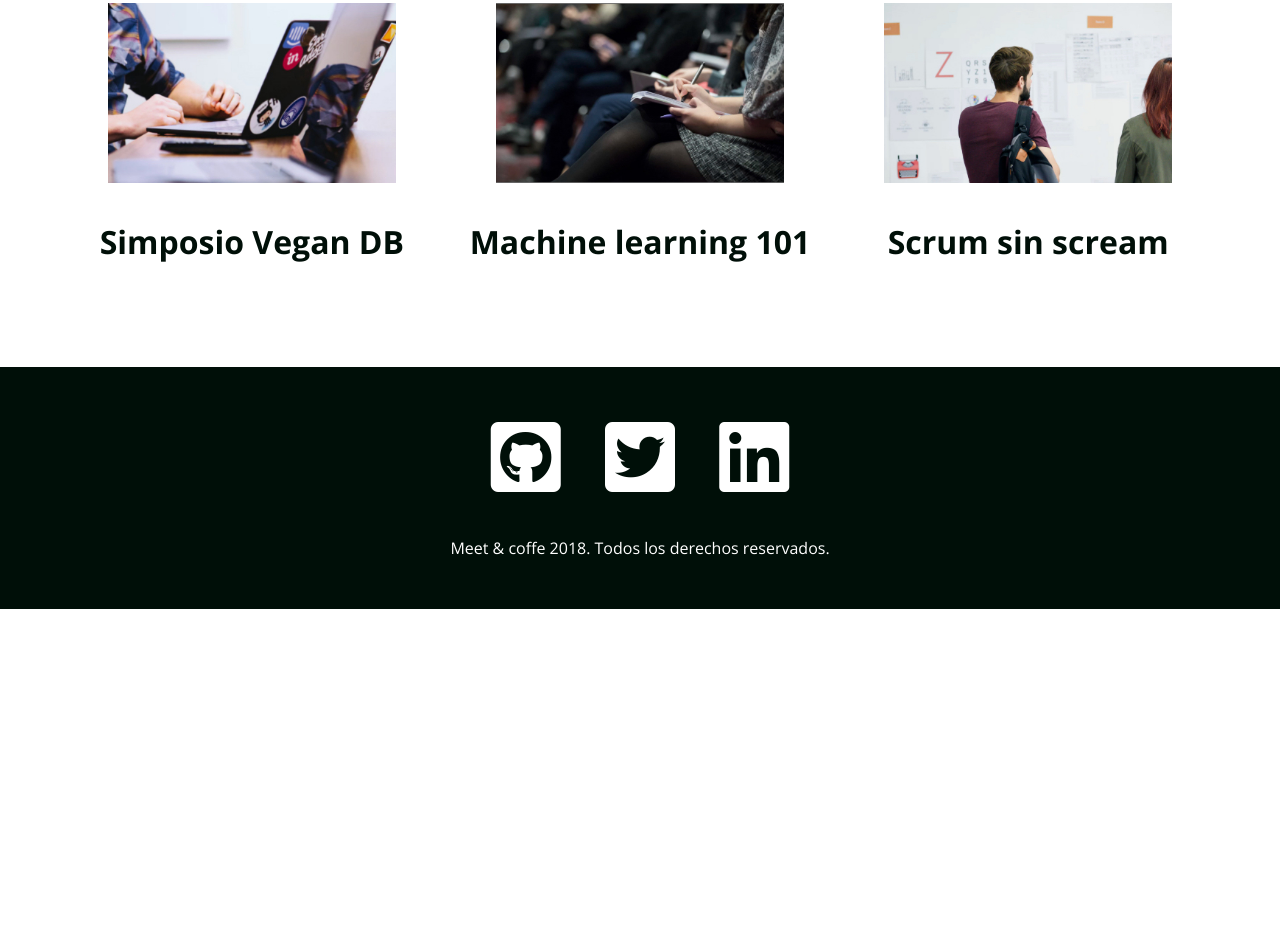
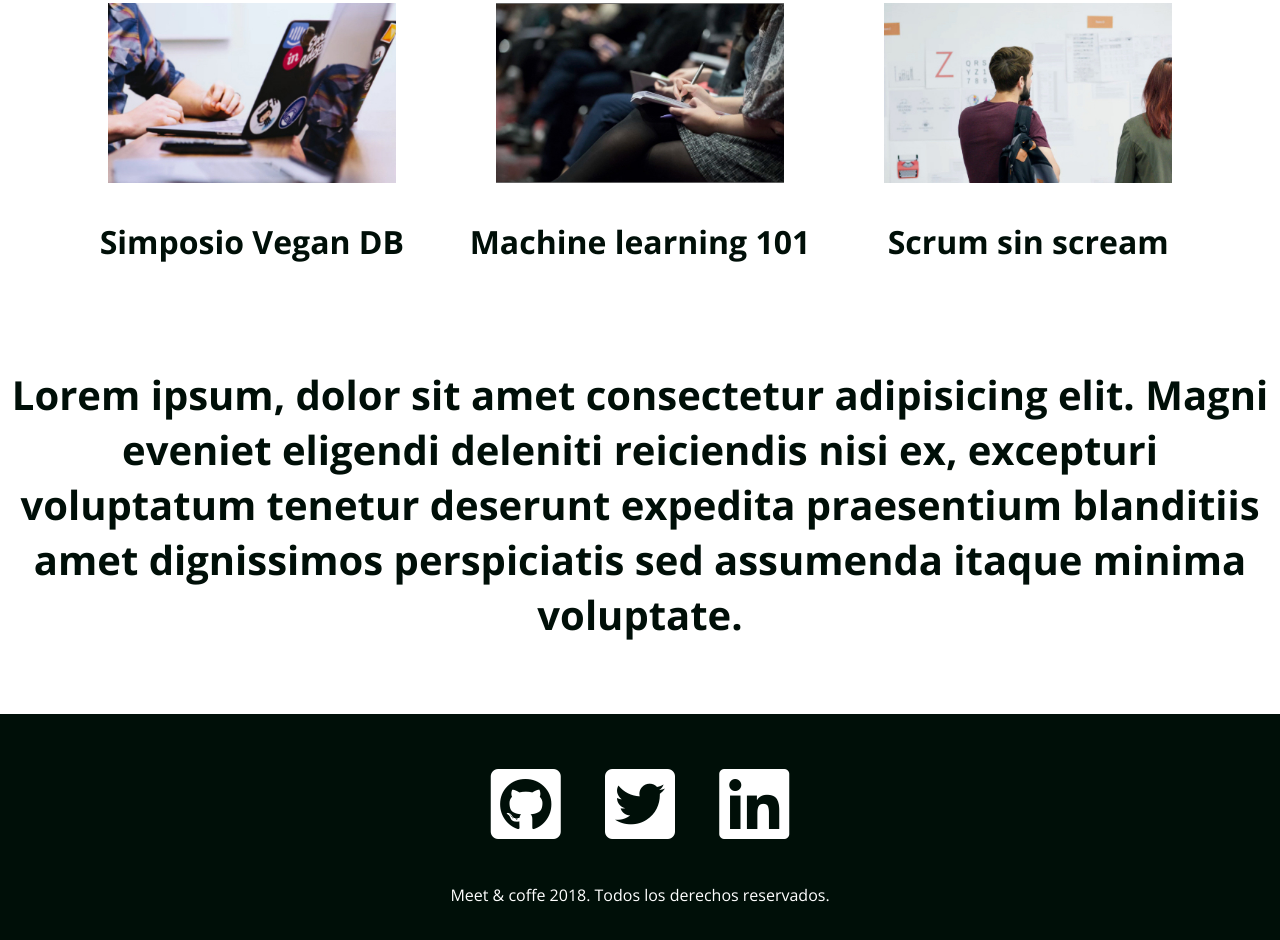
Before and after one commit to Pablo2209/Meet_Coffee, a plain HTML site: page index.html in a window 1280 px wide. Shown: the part 1561-2501 px from the top of the page. Before the commit the page ends 2170 px from the top, so only its background shows below. Drawn offline with nearby package versions, Linux system fonts and the light colour scheme.

Commit message:
Second version Meet&Coffee

```diff
--- a/index.html
+++ b/index.html
@@ -65,7 +65,9 @@
 	  	<h3>Scrum sin scream</h3>
 		</article>
   </section>
-
+  <section>
+	<h2>Lorem ipsum, dolor sit amet consectetur adipisicing elit. Magni eveniet eligendi deleniti reiciendis nisi ex, excepturi voluptatum tenetur deserunt expedita praesentium blanditiis amet dignissimos perspiciatis sed assumenda itaque minima voluptate.</h2>
+  </section>
 	<footer id="contacto" class="oscuro">
 		<a href="https://github.com"><i class="fab fa-github-square fa-5x"></i></a>
 		<a href="https://twitter.com"><i class="fab fa-twitter-square fa-5x"></i></a>
```
